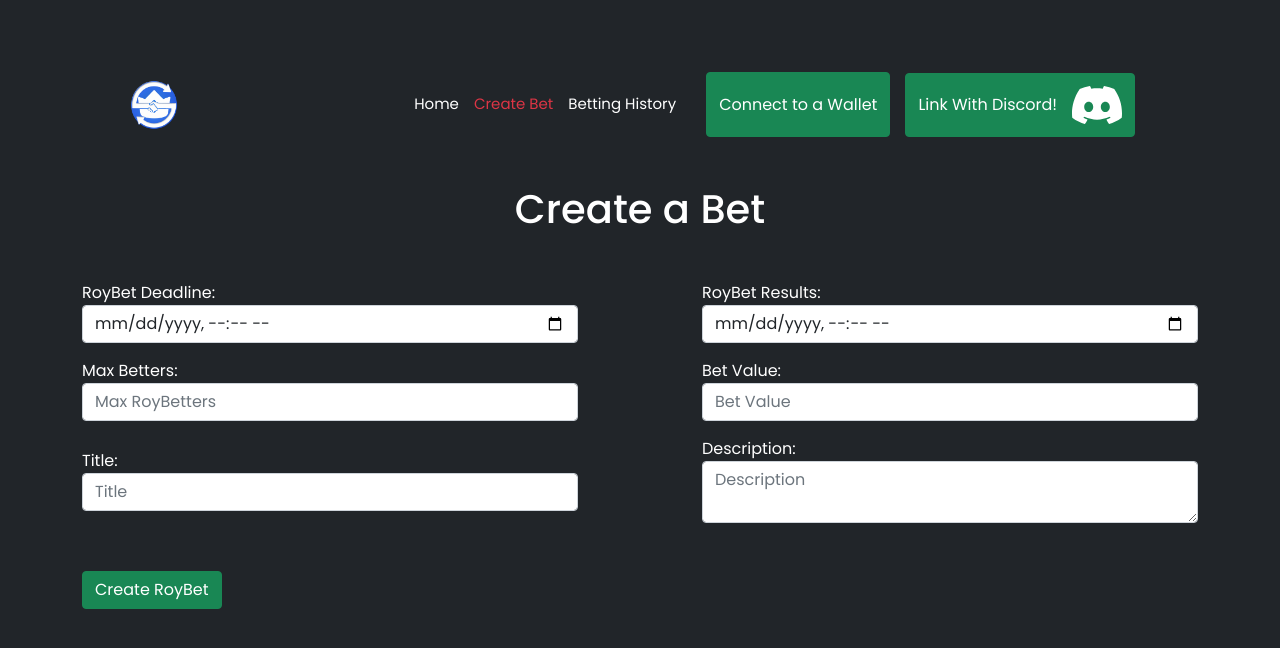
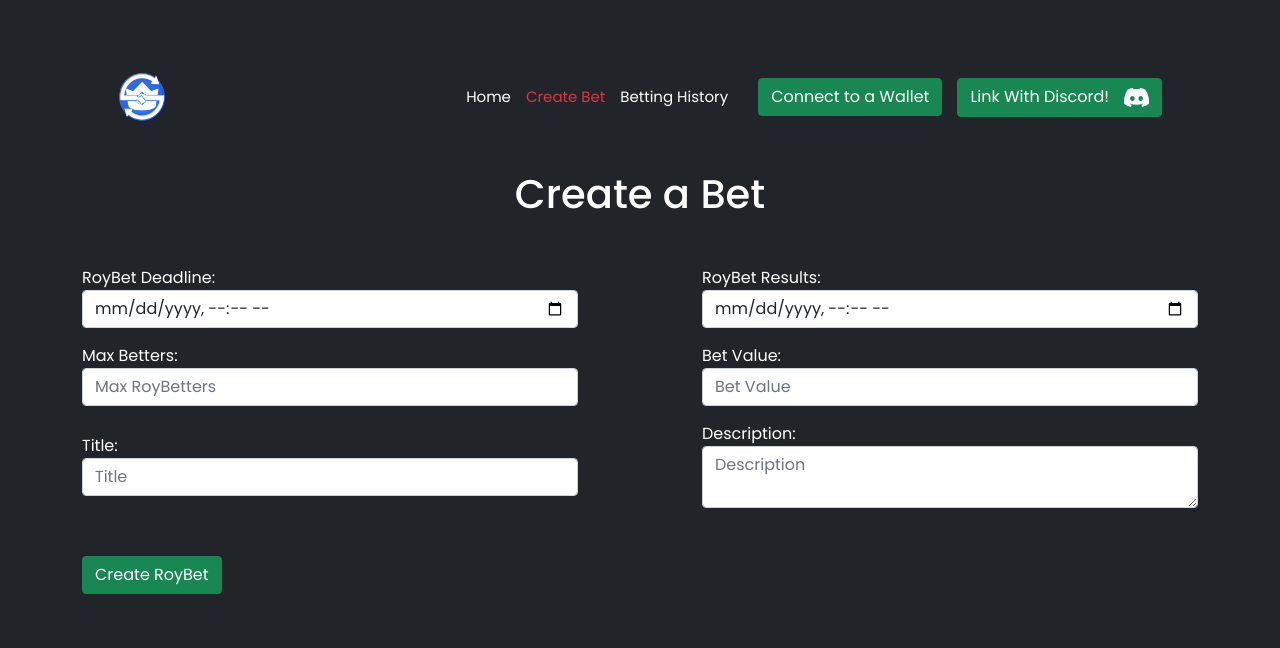
Before and after one commit to fsyntax/bet-royale, a React (Create React App) app: page /createBet in a window 1280 px wide. Shown: the top 648 px of the page. Built offline with nearby package versions, Linux system fonts and the light colour scheme.

Commit message:
Updated README, got Discord to display your username and ID on the app, shortened the address on the header

```diff
--- a/public/index.html
+++ b/public/index.html
@@ -29,7 +29,7 @@
         ];
 
         if (!accessToken) {
-          return (document.getElementById("login").style.display = "block");
+          return;
         }
 
         fetch("https://discord.com/api/users/@me", {
@@ -40,10 +40,6 @@
           .then((result) => result.json())
           .then((response) => {
             const { username, discriminator } = response;
-            document.getElementById(
-              "info"
-            ).innerText += ` ${username}#${discriminator}`;
-
             localStorage.setItem("username", `${username}#${discriminator}`);
           })
           .catch(console.error);
--- a/src/App.js
+++ b/src/App.js
@@ -1,5 +1,6 @@
 import { Route, Switch } from "react-router-dom";
 
+import Header from "./components/Header";
 import Home from "./pages/Home";
 import CreateBet from "./pages/CreateBet";
 import BettingHistory from "./pages/BettingHistory";
@@ -11,6 +12,7 @@ import "bootstrap/dist/css/bootstrap.min.css";
 const App = () => {
   return (
     <div className="bg-dark min-vh-100 min-vw-100 d-flex flex-column align-items-center font-poppins text-white">
+      <Header />
       <Switch>
         <Route path="/" exact>
           <Home />
--- a/src/components/Header.js
+++ b/src/components/Header.js
@@ -7,7 +7,6 @@ import discord from "../images/discord.svg";
 const Header = () => {
   const location = useLocation();
 
-  const [defaultAccount, setDefaultAccount] = useState(null);
   const [alert, setAlert] = useState(false);
 
   function connectToWallet() {
@@ -17,6 +16,15 @@ const Header = () => {
         .then((result) => {
           accountChangedHandler(result[0]);
           localStorage.setItem("address", result[0]);
+
+          let startingAddress = localStorage.getItem("address").substring(0, 5);
+          let endingAddress = localStorage
+            .getItem("address")
+            .substr(localStorage.getItem("address").length - 3);
+
+          let shortenedAddress = `${startingAddress}...${endingAddress}`;
+
+          localStorage.setItem("shortenedAddress", shortenedAddress);
         });
     } else {
       setAlert(true);
@@ -24,8 +32,16 @@ const Header = () => {
   }
 
   function accountChangedHandler(newAccount) {
-    setDefaultAccount(newAccount);
     localStorage.setItem("address", newAccount);
+
+    let startingAddress = localStorage.getItem("address").substring(0, 5);
+    let endingAddress = localStorage
+      .getItem("address")
+      .substr(localStorage.getItem("address").length - 3);
+
+    let shortenedAddress = `${startingAddress}...${endingAddress}`;
+
+    localStorage.setItem("shortenedAddress", shortenedAddress);
   }
 
   function chainChangedHandler() {
@@ -107,18 +123,19 @@ const Header = () => {
             Betting History
           </Link>
 
-          {defaultAccount && (
+          {localStorage.getItem("address") && (
             <div
               className="ml-3 d-flex flex-column"
               style={{ marginLeft: "15px" }}
             >
-              <span>Address: {defaultAccount}</span>
+              <button className="btn btn-secondary">
+                Address: {localStorage.getItem("shortenedAddress")}
+              </button>
             </div>
           )}
-          {!defaultAccount && (
-            <div>
+          {!localStorage.getItem("address") && (
+            <div style={{ marginLeft: "15px" }}>
               <button
-                style={{ marginLeft: "15px", height: "65px" }}
                 onClick={connectToWallet}
                 className="btn btn-success ml-3"
               >
@@ -126,6 +143,14 @@ const Header = () => {
               </button>
             </div>
           )}
+          {localStorage.getItem("username") && (
+            <div style={{ marginLeft: "15px" }}>
+              <button className="btn btn-primary">
+                {localStorage.getItem("username")}
+              </button>
+            </div>
+          )}
+          {!localStorage.getItem("username") && (
             <a
               className="text-decoration-none btn btn-success d-flex justify-items-center align-items-center"
               style={{ marginLeft: "15px" }}
@@ -137,12 +162,12 @@ const Header = () => {
               Link With Discord!
               <img
                 className="ml-3 d-inline img-fluid"
-              style={{ height: "50px", marginLeft: "15px" }}
+                style={{ height: "25px", marginLeft: "15px" }}
                 src={discord}
                 alt="discord"
               />
             </a>
-          <div id="info" style={{ marginLeft: "15px" }}></div>
+          )}
         </div>
       </header>
     </div>
--- a/src/pages/BettingHistory.js
+++ b/src/pages/BettingHistory.js
@@ -1,6 +1,5 @@
 import { useState, useEffect } from "react";
 
-import Header from "../components/Header";
 import BetHistoryTable from "../components/BetHistoryTable";
 
 import BetService from "../api/Bet";
@@ -29,7 +28,6 @@ const BettingHistory = () => {
 
   return (
     <div className="container d-flex align-items-center flex-column">
-      <Header />
       <h1 className="text-4xl">Betting History</h1>
       <div className="my-10 w-100 d-flex justify-items-end align-items-center">
         <div className="d-flex flex-column">
--- a/src/pages/CreateBet.js
+++ b/src/pages/CreateBet.js
@@ -1,7 +1,5 @@
 import { useRef, useState } from "react";
 import { useHistory } from "react-router-dom";
-
-import Header from "../components/Header";
 
 import BetService from "../api/Bet";
 
@@ -69,7 +67,6 @@ const CreateBet = () => {
 
   return (
     <div className="container d-flex align-items-center flex-column">
-      <Header />
       {alert && (
         <div
           className="alert alert-danger alert-dismissible fade show w-100 mb-5"
--- a/src/pages/Home.js
+++ b/src/pages/Home.js
@@ -1,6 +1,5 @@
 import { useState, useEffect } from "react";
 
-import Header from "../components/Header";
 import BettingTable from "../components/BettingTable";
 
 import BetService from "../api/Bet";
@@ -29,7 +28,6 @@ const Home = () => {
 
   return (
     <div className="container d-flex align-items-center flex-column h-full w-full">
-      <Header />
       <h1 className="text-4xl mb-5">RoyBet Centre</h1>
       <div className="mt-10 mw-100 d-flex justify-items-center align-items-center">
         <BettingTable data={currentBets} />
```
Also changed, not shown: 1 other file (tests, documents, lock files or other folders). Lines whose indentation alone changed are shown as unchanged.
